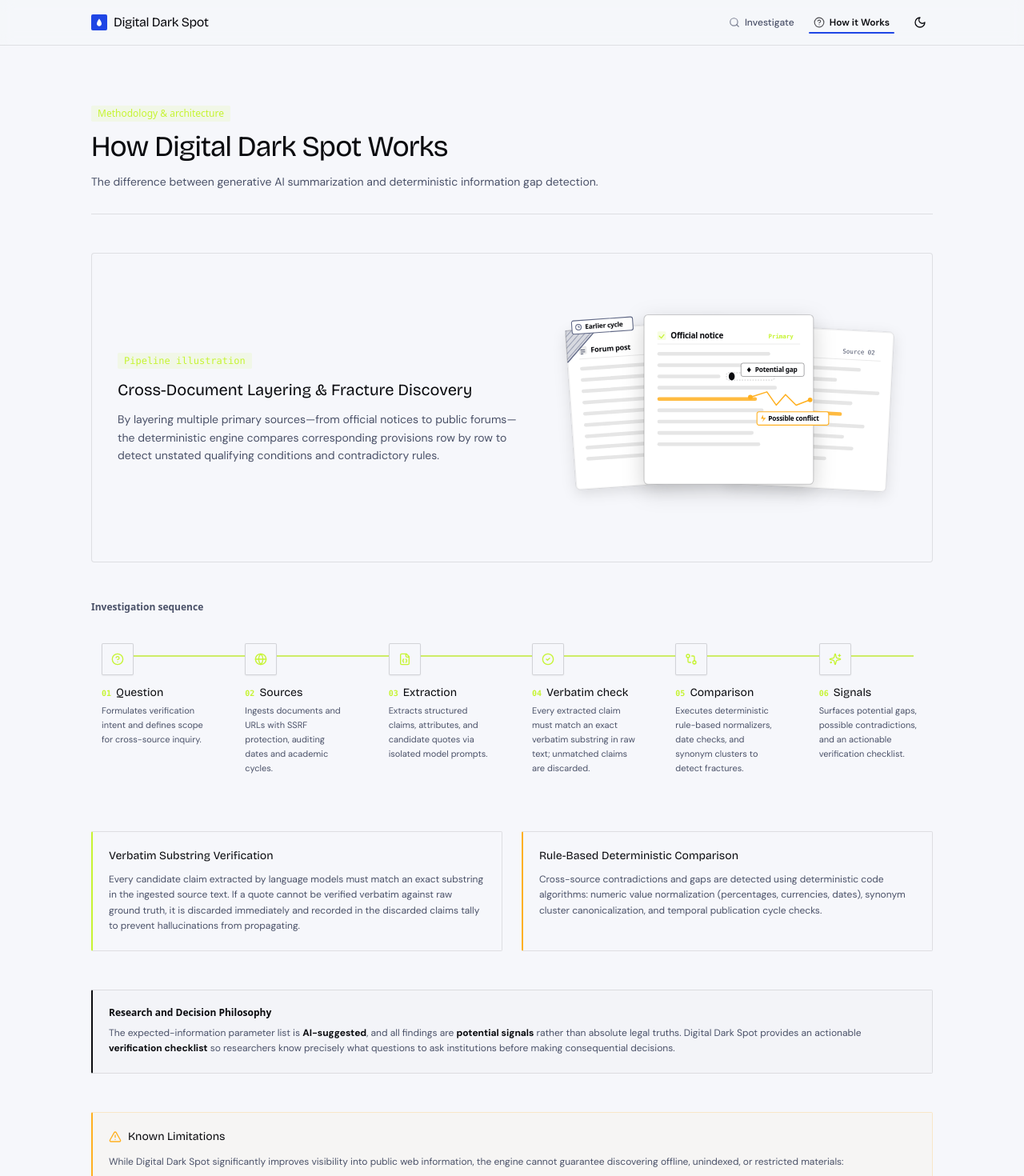
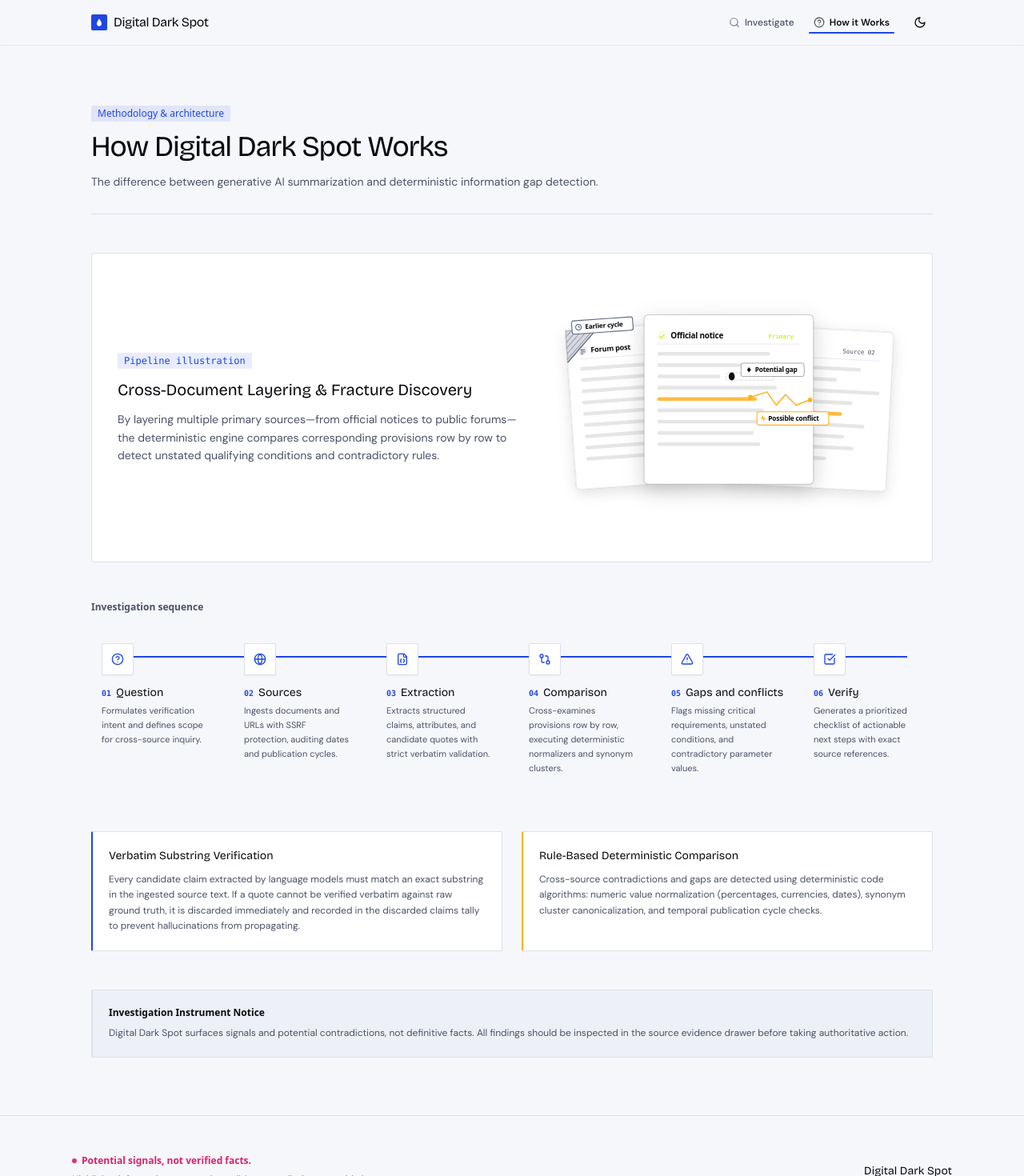
Before and after one commit to Akshat-coder-101/Digital-Dark-Spot, a React (Vite) app in the folder frontend/: page /how-it-works in a window 1280 px wide. Shown: the top 1470 px of the page at 80% size. Built offline with nearby package versions, Linux system fonts and the light colour scheme.

Commit message:
part c: look and motion updates

```diff
--- a/frontend/src/components/DotField.tsx
+++ b/frontend/src/components/DotField.tsx
@@ -1,6 +1,6 @@
 import { useEffect, useRef } from "react";
 
-const N = 2400;
+const N = 2000;
 const V = (() => {
   const g = [0.35, 0.12, 0.93];
   const l = Math.hypot(...g);
--- a/frontend/src/components/layout/AppLayout.tsx
+++ b/frontend/src/components/layout/AppLayout.tsx
@@ -12,7 +12,7 @@ export const AppLayout: React.FC = () => {
   const rootKey = location.pathname.split('/')[1] || 'home';
 
   return (
-    <div className="min-h-screen flex flex-col bg-pith text-seed font-body transition-colors">
+    <div className="min-h-screen flex flex-col bg-bg text-text font-body transition-colors">
       <Navbar />
       <main className="flex-1 max-w-7xl w-full mx-auto px-4 sm:px-6 lg:px-8 py-8">
         <AnimatePresence mode="wait">
--- a/frontend/src/components/layout/Navbar.tsx
+++ b/frontend/src/components/layout/Navbar.tsx
@@ -55,8 +55,8 @@ export const Navbar: React.FC = () => {
       className={cn(
         "sticky top-0 z-40 w-full transition-all duration-200 border-b",
         isScrolled
-          ? "border-seed/15 bg-pith/95 backdrop-blur-md shadow-xs py-0"
-          : "border-seed/10 bg-pith/80 backdrop-blur-sm py-0"
+          ? "border-border bg-bg/95 backdrop-blur-md shadow-xs py-0"
+          : "border-border/60 bg-bg/80 backdrop-blur-sm py-0"
       )}
     >
       <div className="max-w-[1100px] mx-auto px-4 sm:px-6 h-13 sm:h-14 flex items-center justify-between">
@@ -68,7 +68,7 @@ export const Navbar: React.FC = () => {
           <div className="w-5 h-5 rounded-xs bg-structure flex items-center justify-center text-white transition-all duration-200 group-hover:scale-105 shrink-0">
             <SeedIcon className="w-3 h-3 fill-white" />
           </div>
-          <span className="font-heading font-bold text-sm sm:text-base tracking-tight text-seed whitespace-nowrap">
+          <span className="font-heading font-bold text-sm sm:text-base tracking-tight text-text whitespace-nowrap">
             Digital Dark Spot
           </span>
         </Link>
@@ -85,8 +85,8 @@ export const Navbar: React.FC = () => {
                   className={cn(
                     'relative px-2.5 py-1.5 rounded-xs text-xs font-medium transition-colors inline-flex items-center gap-1.5 group',
                     isActive
-                      ? 'text-seed font-semibold'
-                      : 'text-seed-muted hover:text-seed hover:bg-seed/5'
+                      ? 'text-text font-semibold'
+                      : 'text-text-muted hover:text-text hover:bg-surface-2'
                   )}
                   title={link.label}
                 >
@@ -117,7 +117,7 @@ export const Navbar: React.FC = () => {
           {/* Sun / Moon crossfade on the theme toggle */}
           <button
             onClick={() => setIsDark(!isDark)}
-            className="p-1.5 rounded-xs text-seed-muted hover:text-seed hover:bg-seed/5 transition-colors cursor-pointer ml-1 relative w-8 h-8 flex items-center justify-center"
+            className="p-1.5 rounded-xs text-text-muted hover:text-text hover:bg-surface-2 transition-colors cursor-pointer ml-1 relative w-8 h-8 flex items-center justify-center"
             aria-label="Toggle dark and light theme"
           >
             <AnimatePresence mode="wait" initial={false}>
@@ -130,9 +130,9 @@ export const Navbar: React.FC = () => {
                 className="flex items-center justify-center"
               >
                 {isDark ? (
-                  <Sun className="w-4 h-4 text-crack" />
+                  <Sun className="w-4 h-4 text-conflict" />
                 ) : (
-                  <Moon className="w-4 h-4 text-seed" />
+                  <Moon className="w-4 h-4 text-text" />
                 )}
               </motion.span>
             </AnimatePresence>
--- a/frontend/src/components/motion/CrackLineDraw.tsx
+++ b/frontend/src/components/motion/CrackLineDraw.tsx
@@ -14,7 +14,7 @@ export const CrackLineDraw: React.FC<CrackLineDrawProps> = ({
   width = 180,
   height = 36,
   className = "overflow-visible",
-  strokeColor = "var(--color-crack)",
+  strokeColor = "var(--conflict)",
   strokeWidth = 3,
   duration = 0.5,
 }) => {
--- a/frontend/src/components/motion/EvidenceDrawerMotion.tsx
+++ b/frontend/src/components/motion/EvidenceDrawerMotion.tsx
@@ -71,7 +71,7 @@ export const EvidenceDrawerMotion: React.FC<EvidenceDrawerMotionProps> = ({
             animate={{ x: 0 }}
             exit={{ x: '100%' }}
             transition={{ type: 'spring', damping: 30, stiffness: 350, duration: 0.25 }}
-            className={`fixed right-0 top-0 bottom-0 z-50 w-full ${width} bg-pith border-l border-seed/10 shadow-xl overflow-y-auto outline-none ${className}`}
+            className={`fixed right-0 top-0 bottom-0 z-50 w-full ${width} bg-surface border-l border-border shadow-xl overflow-y-auto outline-none ${className}`}
           >
             {children}
           </motion.div>
--- a/frontend/src/components/motion/SeedCheckMorph.tsx
+++ b/frontend/src/components/motion/SeedCheckMorph.tsx
@@ -29,7 +29,7 @@ export const SeedCheckMorph: React.FC<SeedCheckMorphProps> = ({
             animate={{ scale: [0.4, 1.15, 1], opacity: 1 }}
             exit={{ scale: 0.4, opacity: 0 }}
             transition={{ duration: 0.2, ease: 'easeOut' }}
-            className="w-5 h-5 rounded-md bg-rind text-white flex items-center justify-center shadow-xs"
+            className="w-5 h-5 rounded-md bg-signal text-signal-ink flex items-center justify-center shadow-xs"
           >
             <VerifiedCheckIcon className="w-3.5 h-3.5 fill-current" />
           </motion.div>
@@ -40,7 +40,7 @@ export const SeedCheckMorph: React.FC<SeedCheckMorphProps> = ({
             animate={{ scale: 1, opacity: 1 }}
             exit={{ scale: 0.4, opacity: 0 }}
             transition={{ duration: 0.2, ease: 'easeOut' }}
-            className="w-5 h-5 rounded-md border border-seed/20 bg-pith-card text-seed flex items-center justify-center hover:border-seed/40"
+            className="w-5 h-5 rounded-md border border-border bg-surface text-text flex items-center justify-center hover:border-text-muted"
           >
             <SeedIcon className="w-2.5 h-2.5 fill-current opacity-70" />
           </motion.div>
--- a/frontend/src/pages/HowItWorks.tsx
+++ b/frontend/src/pages/HowItWorks.tsx
@@ -1,12 +1,12 @@
 import React from 'react';
 import { motion, useReducedMotion } from 'motion/react';
-import { HelpCircle, Globe, FileJson, CheckCircle2, GitCompare, Sparkles, AlertTriangle } from 'lucide-react';
+import { HelpCircle, Globe, FileJson, GitCompare, AlertTriangle, CheckSquare } from 'lucide-react';
 import { EvidenceStack } from '@/components/EvidenceStack';
 
 export const HowItWorks: React.FC = () => {
   const shouldReduceMotion = useReducedMotion();
 
-  // 6 Horizontal Forensic Pipeline Stages
+  // 6 Horizontal Forensic Pipeline Stages matching product spec
   const stages = [
     {
       num: '01',
@@ -18,59 +18,59 @@ export const HowItWorks: React.FC = () => {
       num: '02',
       title: 'Sources',
       icon: Globe,
-      desc: 'Ingests documents and URLs with SSRF protection, auditing dates and academic cycles.'
+      desc: 'Ingests documents and URLs with SSRF protection, auditing dates and publication cycles.'
     },
     {
       num: '03',
       title: 'Extraction',
       icon: FileJson,
-      desc: 'Extracts structured claims, attributes, and candidate quotes via isolated model prompts.'
+      desc: 'Extracts structured claims, attributes, and candidate quotes with strict verbatim validation.'
     },
     {
       num: '04',
-      title: 'Verbatim check',
-      icon: CheckCircle2,
-      desc: 'Every extracted claim must match an exact verbatim substring in raw text; unmatched claims are discarded.'
+      title: 'Comparison',
+      icon: GitCompare,
+      desc: 'Cross-examines provisions row by row, executing deterministic normalizers and synonym clusters.'
     },
     {
       num: '05',
-      title: 'Comparison',
-      icon: GitCompare,
-      desc: 'Executes deterministic rule-based normalizers, date checks, and synonym clusters to detect fractures.'
+      title: 'Gaps and conflicts',
+      icon: AlertTriangle,
+      desc: 'Flags missing critical requirements, unstated conditions, and contradictory parameter values.'
     },
     {
       num: '06',
-      title: 'Signals',
-      icon: Sparkles,
-      desc: 'Surfaces potential gaps, possible contradictions, and an actionable verification checklist.'
+      title: 'Verify',
+      icon: CheckSquare,
+      desc: 'Generates a prioritized checklist of actionable next steps with exact source references.'
     }
   ];
 
   return (
     <div className="max-w-[1100px] mx-auto px-4 sm:px-6 py-8 sm:py-10 space-y-12">
       {/* Editorial Header */}
-      <div className="space-y-3 border-b border-seed/10 pb-7">
-        <div className="inline-flex items-center gap-1.5 px-2 py-0.5 rounded-xs bg-rind/10 text-rind text-xs font-sans font-medium">
+      <div className="space-y-3 border-b border-border pb-7">
+        <div className="inline-flex items-center gap-1.5 px-2 py-0.5 rounded-xs bg-structure/10 text-structure-text text-xs font-sans font-medium">
           <span>Methodology & architecture</span>
         </div>
-        <h1 className="font-heading text-2xl sm:text-3xl lg:text-4xl font-extrabold text-seed tracking-tight">
+        <h1 className="font-heading text-2xl sm:text-3xl lg:text-4xl font-extrabold text-text tracking-tight">
           How Digital Dark Spot Works
         </h1>
-        <p className="text-seed-muted text-xs sm:text-sm max-w-2xl leading-relaxed">
+        <p className="text-text-muted text-xs sm:text-sm max-w-2xl leading-relaxed">
           The difference between generative AI summarization and deterministic information gap detection.
         </p>
       </div>
 
       {/* Forensic Pipeline Illustration: EvidenceStack */}
-      <div className="rounded-sm border border-seed/10 bg-pith p-6 sm:p-8 flex flex-col lg:flex-row items-center justify-between gap-8">
+      <div className="rounded-sm border border-border bg-surface p-6 sm:p-8 flex flex-col lg:flex-row items-center justify-between gap-8">
         <div className="space-y-3 max-w-lg">
-          <div className="inline-flex items-center gap-1.5 px-2 py-0.5 rounded-xs bg-rind/10 text-rind text-xs font-mono font-medium">
+          <div className="inline-flex items-center gap-1.5 px-2 py-0.5 rounded-xs bg-structure/10 text-structure-text text-xs font-mono font-medium">
             <span>Pipeline illustration</span>
           </div>
-          <h2 className="font-heading font-extrabold text-lg sm:text-xl text-seed">
+          <h2 className="font-heading font-extrabold text-lg sm:text-xl text-text">
             Cross-Document Layering & Fracture Discovery
           </h2>
-          <p className="text-xs sm:text-sm text-seed-muted leading-relaxed">
+          <p className="text-xs sm:text-sm text-text-muted leading-relaxed">
             By layering multiple primary sources—from official notices to public forums—the deterministic engine compares corresponding provisions row by row to detect unstated qualifying conditions and contradictory rules.
           </p>
         </div>
@@ -81,24 +81,30 @@ export const HowItWorks: React.FC = () => {
 
       {/* Horizontal Forensic Process Flow (Vertical on Mobile) */}
       <div className="space-y-6">
-        <h2 className="font-sans text-xs font-semibold text-seed-muted tracking-normal">
+        <h2 className="font-sans text-xs font-semibold text-text-muted tracking-normal">
           Investigation sequence
         </h2>
 
         <div className="relative">
-          {/* Desktop Connecting Line that draws as it scrolls into view */}
-          <div className="hidden md:block absolute top-7 left-6 right-6 h-[2px] bg-seed/10 -z-0">
-            <motion.div
-              className="h-full bg-rind/70 origin-left"
-              initial={shouldReduceMotion ? { scaleX: 1 } : { scaleX: 0 }}
-              whileInView={{ scaleX: 1 }}
+          {/* Desktop Connecting SVG Line that draws once (pathLength: 0 to 1) when scrolled into view */}
+          <svg className="hidden md:block absolute top-7 left-8 right-8 w-[calc(100%-64px)] h-4 overflow-visible pointer-events-none -z-0">
+            <motion.line
+              x1="0"
+              y1="2"
+              x2="100%"
+              y2="2"
+              stroke="var(--structure-text)"
+              strokeWidth="2"
+              strokeDasharray="4 3"
+              initial={shouldReduceMotion ? { pathLength: 1 } : { pathLength: 0 }}
+              whileInView={{ pathLength: 1 }}
               viewport={{ once: true }}
               transition={{ duration: 0.8, ease: 'easeOut' }}
             />
-          </div>
+          </svg>
 
           {/* 6 Process Stages */}
-          <div className="grid grid-cols-1 md:grid-cols-6 gap-6 relative z-10">
+          <div className="grid grid-cols-1 md:grid-cols-6 gap-4 relative z-10">
             {stages.map((st, idx) => (
               <motion.div
                 key={st.num}
@@ -110,21 +116,21 @@ export const HowItWorks: React.FC = () => {
                   delay: shouldReduceMotion ? 0 : idx * 0.08,
                   ease: 'easeOut'
                 }}
-                className="flex md:flex-col items-start gap-3.5 md:gap-3 p-3.5 md:p-3 rounded-xs border md:border-transparent border-seed/10 bg-pith-card/40 md:bg-transparent"
+                className="flex md:flex-col items-start gap-3.5 md:gap-3 p-3.5 md:p-3 rounded-xs border md:border-transparent border-border bg-surface md:bg-transparent"
               >
                 {/* Stage Badge & Icon */}
-                <div className="w-10 h-10 rounded-xs border border-seed/15 bg-pith flex items-center justify-center shrink-0 shadow-xs">
-                  <st.icon className="w-4 h-4 text-rind" />
+                <div className="w-10 h-10 rounded-xs border border-border bg-surface flex items-center justify-center shrink-0 shadow-xs">
+                  <st.icon className="w-4 h-4 text-structure-text" />
                 </div>
 
                 <div className="space-y-1 min-w-0">
                   <div className="flex items-center gap-1.5">
-                    <span className="text-[10px] font-mono font-bold text-rind">{st.num}</span>
-                    <h3 className="font-heading font-bold text-xs sm:text-sm text-seed truncate">
+                    <span className="text-[10px] font-mono font-bold text-structure-text">{st.num}</span>
+                    <h3 className="font-heading font-bold text-xs sm:text-sm text-text truncate">
                       {st.title}
                     </h3>
                   </div>
-                  <p className="text-[11px] text-seed-muted leading-relaxed">
+                  <p className="text-[11px] text-text-muted leading-relaxed">
                     {st.desc}
                   </p>
                 </div>
@@ -136,53 +142,36 @@ export const HowItWorks: React.FC = () => {
 
       {/* Rigorous Evidence & Deterministic Comparison Breakdown */}
       <div className="grid grid-cols-1 md:grid-cols-2 gap-6 pt-2">
-        <div className="p-5 rounded-xs border border-seed/10 border-l-2 border-l-rind bg-pith space-y-2.5">
-          <h3 className="font-heading font-bold text-sm text-seed">
+        <div className="p-5 rounded-xs border border-border border-l-2 border-l-structure-text bg-surface space-y-2.5">
+          <h3 className="font-heading font-bold text-sm text-text">
             Verbatim Substring Verification
           </h3>
-          <p className="text-xs text-seed-muted leading-relaxed">
+          <p className="text-xs text-text-muted leading-relaxed">
             Every candidate claim extracted by language models must match an exact substring in the ingested source text. If a quote cannot be verified verbatim against raw ground truth, it is discarded immediately and recorded in the discarded claims tally to prevent hallucinations from propagating.
           </p>
         </div>
 
-        <div className="p-5 rounded-xs border border-seed/10 border-l-2 border-l-crack bg-pith space-y-2.5">
-          <h3 className="font-heading font-bold text-sm text-seed">
+        <div className="p-5 rounded-xs border border-border border-l-2 border-l-conflict bg-surface space-y-2.5">
+          <h3 className="font-heading font-bold text-sm text-text">
             Rule-Based Deterministic Comparison
           </h3>
-          <p className="text-xs text-seed-muted leading-relaxed">
+          <p className="text-xs text-text-muted leading-relaxed">
             Cross-source contradictions and gaps are detected using deterministic code algorithms: numeric value normalization (percentages, currencies, dates), synonym cluster canonicalization, and temporal publication cycle checks.
           </p>
         </div>
       </div>
 
       {/* Research & Decision Philosophy */}
-      <div className="p-5 rounded-xs border border-seed/10 border-l-2 border-l-seed bg-seed/[0.01] space-y-2">
-        <h4 className="font-sans font-semibold text-xs text-seed">
-          Research and Decision Philosophy
+      <div className="p-5 rounded-xs border border-border border-l-2 border-l-border bg-surface-2 space-y-2">
+        <h4 className="font-sans font-semibold text-xs text-text">
+          Investigation Instrument Notice
         </h4>
-        <p className="text-xs text-seed-muted leading-relaxed">
-          The expected-information parameter list is <strong className="text-seed">AI-suggested</strong>, and all findings are <strong className="text-seed">potential signals</strong> rather than absolute legal truths. Digital Dark Spot provides an actionable <strong className="text-seed">verification checklist</strong> so researchers know precisely what questions to ask institutions before making consequential decisions.
+        <p className="text-xs text-text-muted leading-relaxed">
+          Digital Dark Spot surfaces signals and potential contradictions, not definitive facts. All findings should be inspected in the source evidence drawer before taking authoritative action.
         </p>
-      </div>
-
-      {/* Known Limitations */}
-      <div className="p-5 rounded-xs border border-crack/20 border-l-2 border-l-crack bg-crack/[0.03] space-y-3">
-        <div className="flex items-center gap-2 text-crack">
-          <AlertTriangle className="w-4 h-4" />
-          <h4 className="font-heading font-bold text-xs sm:text-sm text-seed">
-            Known Limitations
-          </h4>
-        </div>
-        <p className="text-xs text-seed-muted leading-relaxed">
-          While Digital Dark Spot significantly improves visibility into public web information, the engine cannot guarantee discovering offline, unindexed, or restricted materials:
-        </p>
-        <ul className="text-xs text-seed-muted space-y-1.5 list-disc pl-5">
-          <li><strong>Paywalled & Restricted Content:</strong> Subscription portals, password-protected databases, and CAPTCHA services cannot be ingested.</li>
-          <li><strong>Client-Side Single-Page Applications:</strong> JavaScript portals that require complex stateful sessions or render text exclusively post-hydration may yield limited text snippets.</li>
-          <li><strong>Non-Text PDFs & Scanned Circulars:</strong> Image-only scanned PDFs without OCR text streams cannot be parsed verbatim by standard text extractors.</li>
-          <li><strong>Unindexed Circulars:</strong> Newly issued physical circulars or unindexed government notices remain outside the public search index.</li>
-        </ul>
       </div>
     </div>
   );
 };
+
+export default HowItWorks;
--- a/frontend/src/pages/NotFound.tsx
+++ b/frontend/src/pages/NotFound.tsx
@@ -1,16 +1,52 @@
 import React from 'react';
-import { ErrorOne } from '@/components/ui/error-1';
+import { Link } from 'react-router-dom';
+import { SeedIcon, CrackIcon } from '@/components/common/Icons';
+import { ArrowLeft } from 'lucide-react';
+import { motion, useReducedMotion } from 'motion/react';
 
 export const NotFound: React.FC = () => {
+  const shouldReduceMotion = useReducedMotion();
+
   return (
-    <ErrorOne
-      code="404"
-      title="Potential Gap: Route Not Found"
-      description="The page, report, or slice you requested could not be located in the current session."
-      action={{
-        label: "Return to Home",
-        href: "/"
-      }}
-    />
+    <div className="min-h-[70vh] flex flex-col items-center justify-center px-4 text-center">
+      <div className="radial-structure-glow p-8 sm:p-12 rounded-2xl max-w-md w-full flex flex-col items-center space-y-6">
+        {/* Seed + Crack Mark */}
+        <div className="relative w-16 h-16 rounded-xl bg-surface border border-border flex items-center justify-center shadow-xs">
+          <SeedIcon className="w-8 h-8 fill-structure-text text-structure-text" />
+          <motion.div
+            initial={shouldReduceMotion ? { scale: 1 } : { scale: 0, rotate: -20 }}
+            animate={{ scale: 1, rotate: 0 }}
+            transition={{ duration: 0.35, ease: 'easeOut' }}
+            className="absolute -top-1 -right-1 w-6 h-6 rounded-full bg-surface border border-conflict/40 flex items-center justify-center text-conflict shadow-xs"
+          >
+            <CrackIcon className="w-3.5 h-3.5" />
+          </motion.div>
+        </div>
+
+        {/* Branded Title and Copy */}
+        <div className="space-y-2">
+          <span className="text-xs font-mono font-semibold uppercase tracking-wider text-conflict">
+            404 — Void Detected
+          </span>
+          <h1 className="font-heading text-2xl sm:text-3xl font-extrabold text-text tracking-tight">
+            This slice doesn't exist.
+          </h1>
+          <p className="text-xs sm:text-sm text-text-muted leading-relaxed max-w-sm">
+            The investigation report, source parameter, or page address you requested could not be located in this session.
+          </p>
+        </div>
+
+        {/* Back to Investigation CTA */}
+        <Link
+          to="/"
+          className="inline-flex items-center gap-2 px-6 py-2.5 rounded-md bg-signal text-signal-ink font-heading font-semibold text-xs sm:text-sm tracking-wide shadow-xs hover:bg-signal/90 transition-all cursor-pointer focus-visible:outline-none focus-visible:ring-2 focus-visible:ring-structure-text"
+        >
+          <ArrowLeft className="w-4 h-4" />
+          <span>Back to investigation</span>
+        </Link>
+      </div>
+    </div>
   );
 };
+
+export default NotFound;
```
Also changed, not shown: frontend/src/pages/Analyzing.tsx (+19 -19 lines), frontend/src/pages/Dashboard/DashboardLayout.tsx (+5 -5 lines), frontend/src/pages/Home.tsx (+11 -11 lines).
